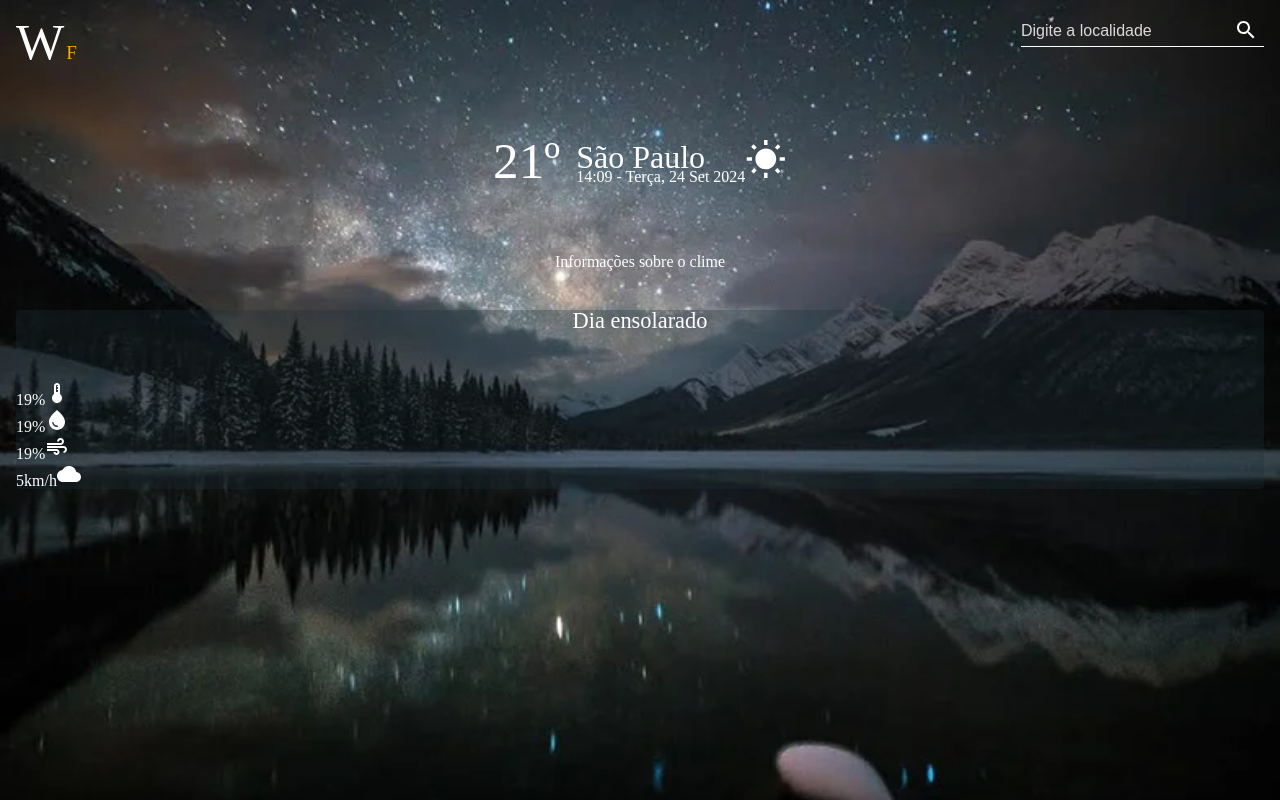
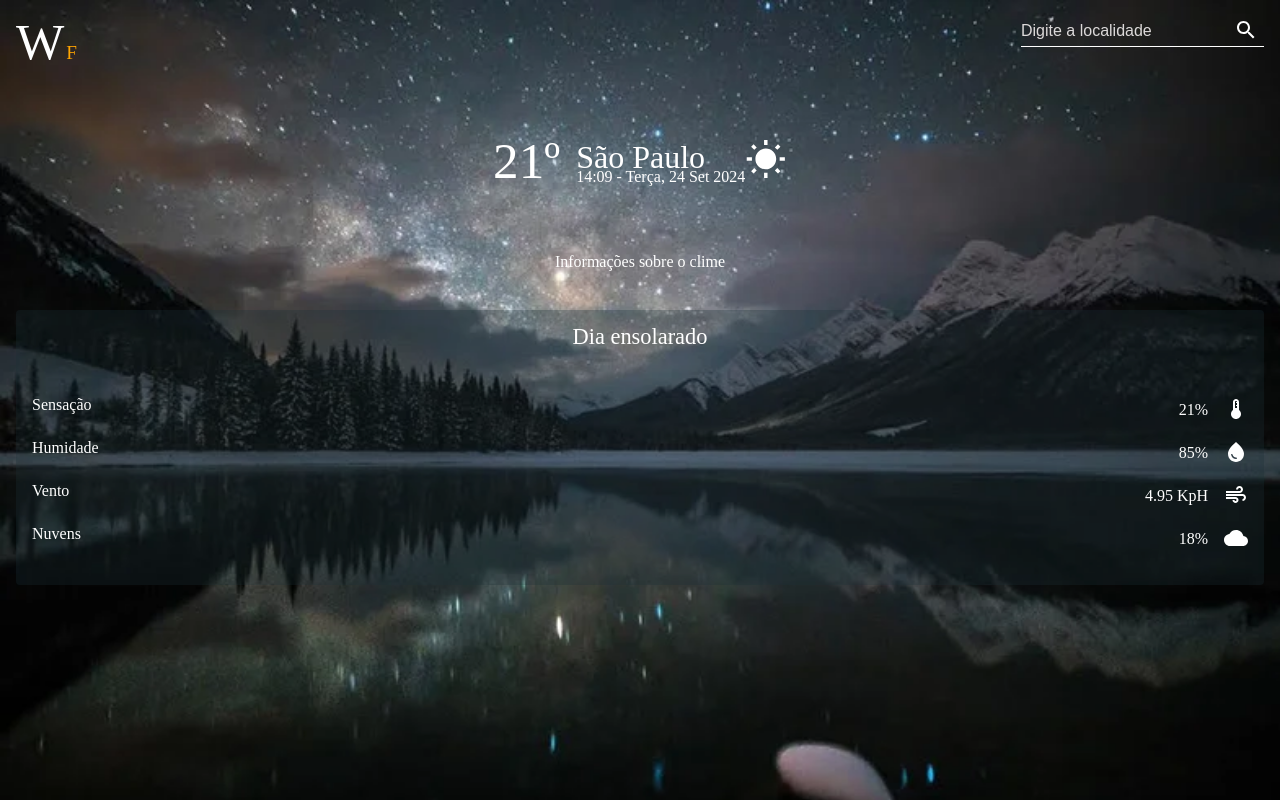
Before and after one commit to TiagoSilva34/Weather-App, a React (Vite) app: page / in a window 1280 px wide. Built offline with nearby package versions, Linux system fonts and the light colour scheme.

Commit message:
feat: adicionado algumas classes padrões para estilização do componente e classes para identificação dos elementos

```diff
--- a/src/components/WeatherCard/index.tsx
+++ b/src/components/WeatherCard/index.tsx
@@ -5,44 +5,56 @@ import CloudIcon from '@mui/icons-material/Cloud';
 
 const WeatherCard = () => {
     return (
-        <div className="weather_card_container">
+        <div className="weather_card_container column items-center">
            <section className='weather_card_details'>
-                <header>
+                <header className='font-regular'>
                     Informações sobre o clime
                 </header>
 
-                <main className='weather_card_details_content'>
-                    <h1>Dia ensolarado</h1>
+                <main className='weather_card_details_content p'>
+                    <h1 className='font-medium'>Dia ensolarado</h1>
 
-                    <div className='weather_card_details_feels_like_container'>
-                        <span className='weather_card_details_feels_like_info'></span>
+                    <div className='weather_card_details_info_container'>
+                        <div className='weather_card_details_feels_like_container flex space-between mb mt'>
+                            <span className='weather_card_details_feels_like_info'>Sensação</span>
 
-                        <div className='weather_card_details_value_and_icon_container'>
-                            <span className='weather_card_details_value'>19%</span>
+                            <div className='flex items-center'>
+                                <span className='weather_card_details_value mr'>21%</span>
                                 <span className='weather_card_details_icon'>
                                     <DeviceThermostatIcon />
                                 </span>
                             </div>
+                        </div>
 
-                        <div className='weather_card_details_humidity_container'>
-                            <span className='weather_card_details_value'>19%</span>
+                        <div className='weather_card_details_humidity_container flex space-between mb mt'>
+                            <span className='weather_card_details_humidity_info'>Humidade</span>
+                            <div className='flex items-center'>
+                                <span className='weather_card_details_value mr'>85%</span>
                                 <span className='weather_card_details_icon'>
                                     <WaterDropIcon />
                                 </span>
                             </div>
+                        </div>
 
-                        <div className='weather_card_details_wind_container'>
-                            <span className='weather_card_details_value'>19%</span>
+                        <div className='weather_card_details_wind_container flex space-between mb mt'>
+                            <span className='weather_card_details_wind_info'>Vento</span>
+
+                            <div className='flex items-center'>
+                                <span className='weather_card_details_value mr'>4.95 KpH</span>
                                 <span className='weather_card_details_icon'>
                                     <AirIcon />
                                 </span>
                             </div>
+                        </div>
 
-                        <div className='weather_card_details_clouds_container'>
-                            <span className='weather_card_details_value'>5km/h</span>
+                        <div className='weather_card_details_clouds_container flex space-between mb mt'>
+                            <span className='weather_card_details_cloud_info'>Nuvens</span>
+                            <div className='flex items-center'>
+                                <span className='weather_card_details_value mr'>18%</span>
                                 <span className='weather_card_details_icon'>
                                     <CloudIcon />
                                 </span>
+                            </div>
                         </div>
                     </div>
                 </main>
```
Lines whose indentation alone changed are shown as unchanged.
